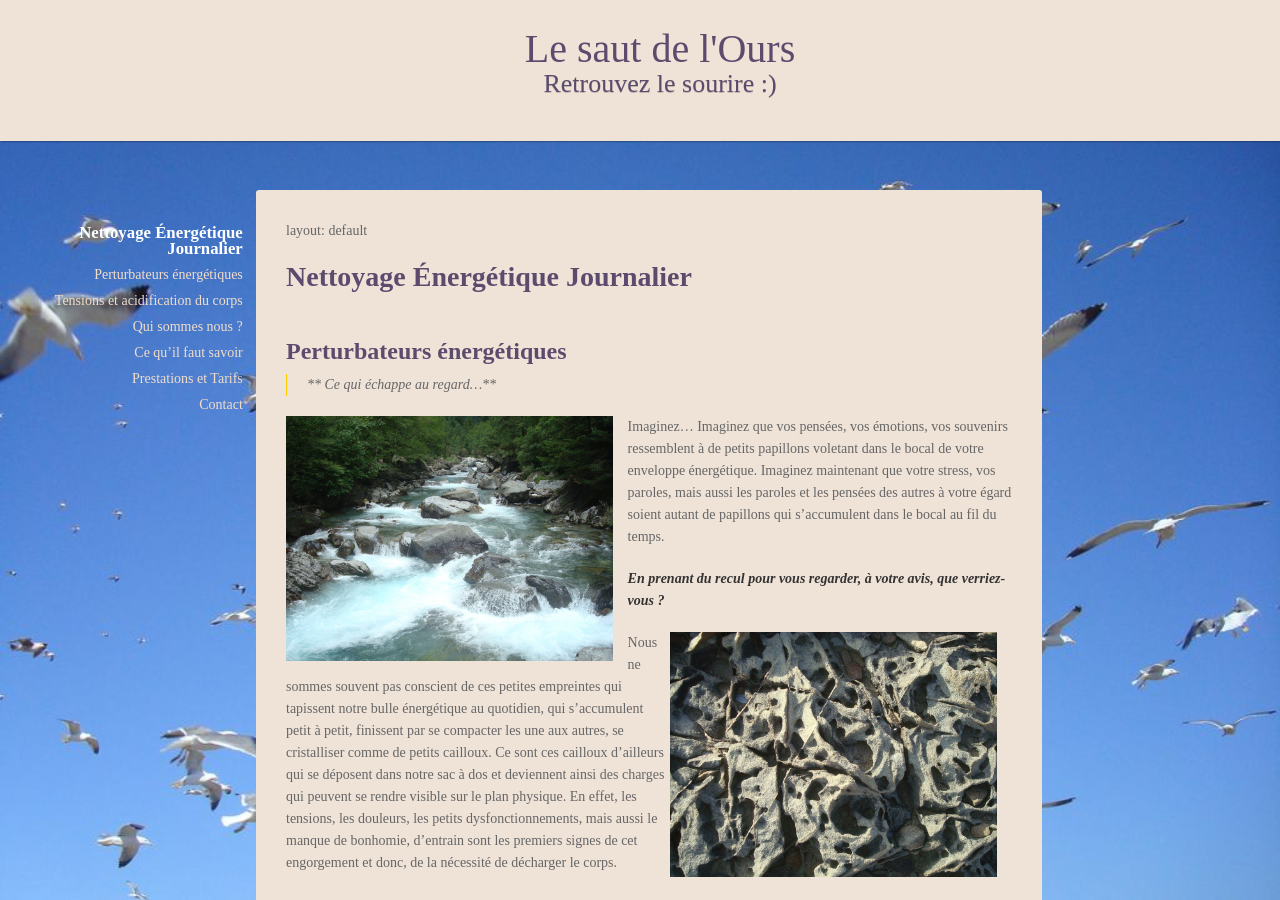
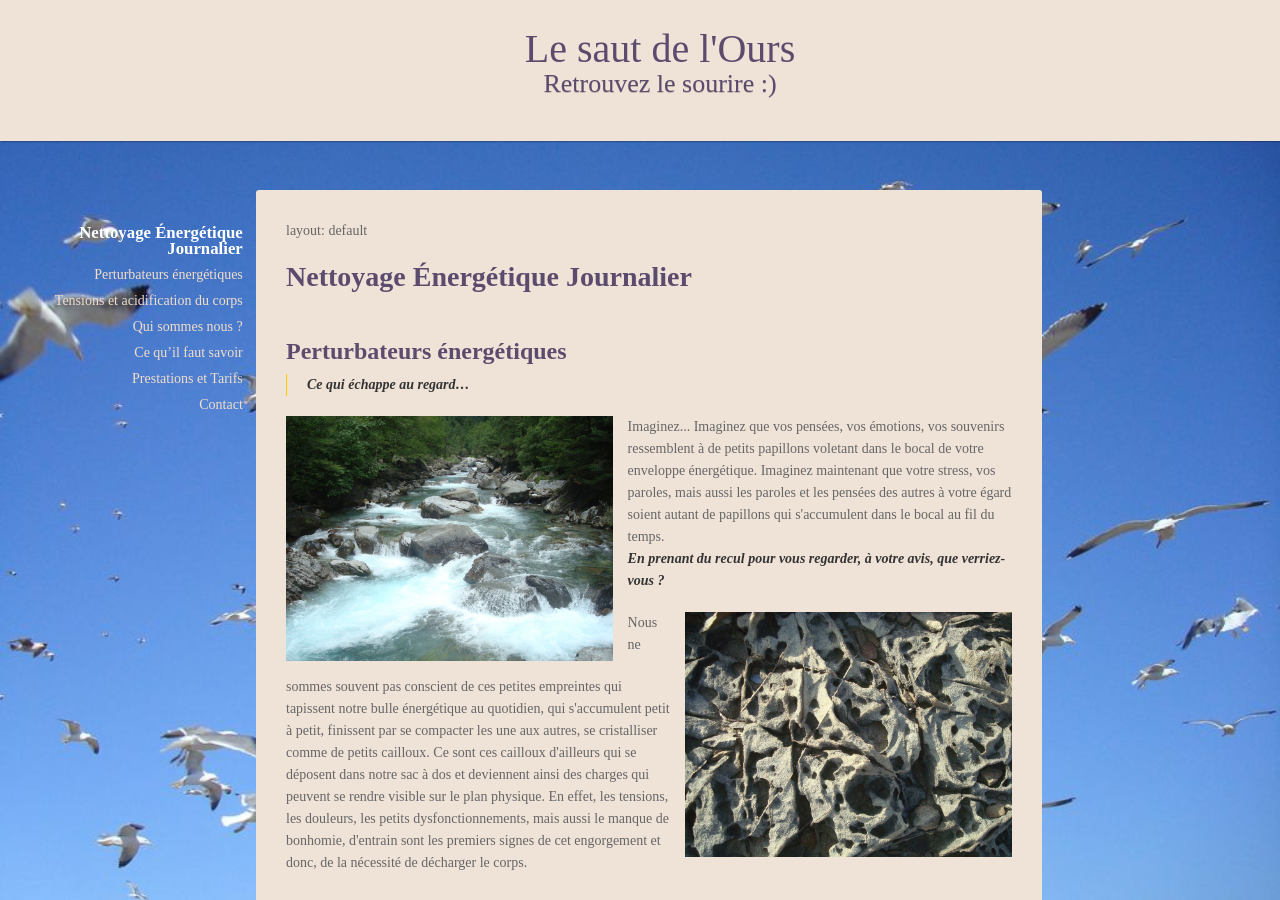
Before and after one commit to energetique/nettoyage, a Jekyll site: the page built from index.md, in a window 1280 px wide and 900 px high. Built offline with Jekyll 4.4.1, drawn with Linux system fonts in a browser that asks for light colours; some web fonts are replaced; our own code applies the rules of GitHub Pages for plain Markdown files; some of the changed text lies outside the part shown.

Commit message:
ajout text

```diff
--- a/assets/css/style.scss
+++ b/assets/css/style.scss
@@ -48,13 +48,14 @@ section {
 }
 .left img, .right img {
   width: 45%;
-  padding: 0 15px 15px 0;
 }
 
 .left img {
+  padding: 0 15px 15px 0;
   float: left;
 }
 .right img {
+  padding: 0 0 15px 15px;
   float: right;
 }
 .full img {
--- a/index.md
+++ b/index.md
@@ -5,24 +5,25 @@ layout: default
 
 ## Perturbateurs énergétiques
 
-> ** Ce qui échappe au regard...**
+> **Ce qui échappe au regard...**
 
 <div class="left">
   <img src="assets\images\1riviere.jpg">
-</div>
+
 
 Imaginez... Imaginez que vos pensées, vos émotions, vos souvenirs ressemblent à de petits
 papillons voletant dans le bocal de votre enveloppe énergétique. Imaginez maintenant que
 votre stress, vos paroles, mais aussi les paroles et les pensées des autres à votre égard
 soient autant de papillons qui s'accumulent dans le bocal au fil du temps.
 
+</div>
 
 > **En prenant du recul pour vous regarder, à votre avis, que verriez-vous ?**
 
 
 <div class="right">
   <img src="assets\images\2feuilles.jpg">
-</div>
+
 
 
 Nous ne sommes souvent pas conscient de ces petites empreintes qui tapissent notre bulle
@@ -33,6 +34,7 @@ visible sur le plan physique. En effet, les tensions, les douleurs, les petits
 dysfonctionnements, mais aussi le manque de bonhomie, d'entrain sont les premiers
 signes de cet engorgement et donc, de la nécessité de décharger le corps.
 
+</div>
 
 ## Tensions et acidification du corps
 
@@ -123,7 +125,6 @@ réalité. Cette étape n'est pas obligatoire, mais elle est recommandée.
 
 > **Un temps de pause tel une respiration.**
 
-</br>
 
 Enfin, ce nettoyage journalier peut se faire sur une durée plus longue afin de continuer à éliminer des couches anciennes et à ne pas accumuler au quotidien des informations inutiles surtout dans des périodes de stress important, de conflit ou de fatigue chronique.
 
@@ -133,7 +134,6 @@ Enfin, ce nettoyage journalier peut se faire sur une durée plus longue afin de
   <img src="assets\images\8rock.jpg">
 </div>
 
-</br>
 
 | Durant les 3 premiers mois | Pour une prestation à l'année |
  |
```
Also changed, not shown: other parts of index.md (+1 -1 lines).
